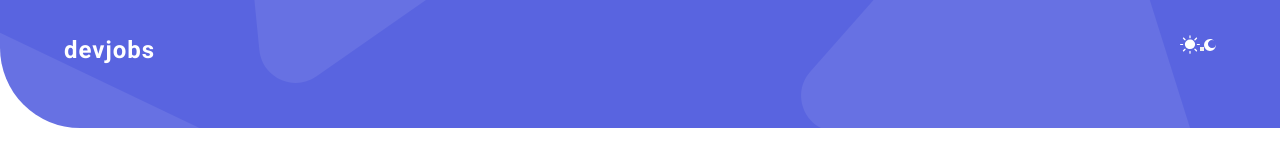
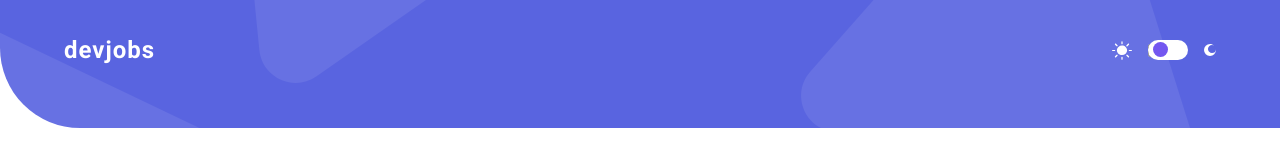
Before and after one commit to focuscw0w/devjobs-app, a Vue app: page / in a window 1280 px wide. Shown: the top 160 px of the page. Built offline with nearby package versions, Linux system fonts and the light colour scheme.

Commit message:
switch button

```diff
--- a/src/assets/scss/components/_main-header.scss
+++ b/src/assets/scss/components/_main-header.scss
@@ -6,4 +6,10 @@
     background-size: cover;
     border-bottom-left-radius: 5em 5em;
     padding-top: 2em;
+
+    .theme-switch {
+        display: flex;
+        align-items: center;
+        gap: .5em;
+    }
 }
--- /dev/null
+++ b/src/assets/scss/components/_switch-button.scss
@@ -0,0 +1,35 @@
+.switch {
+  position: relative;
+  display: inline-block;
+  width: 40px;
+  height: 20px;
+  margin: 0 0.5em;
+
+  .slider {
+    position: absolute;
+    cursor: pointer;
+    top: 0;
+    left: 0;
+    right: 0;
+    bottom: 0;
+    background-color: #ffffff;
+    border-radius: 2em;
+    transition: 0.4s;
+
+    &::before {
+      position: absolute;
+      content: "";
+      height: 15px;
+      width: 15px;
+      left: 5px;
+      bottom: 3px;
+      background-color: rgb(115, 87, 240);
+      border-radius: 34px;
+      transition: 0.4s;
+    }
+  }
+
+  input:checked + .slider::before {
+    transform: translateX(15px);
+  }
+}
--- a/src/assets/scss/main.scss
+++ b/src/assets/scss/main.scss
@@ -1,5 +1,4 @@
 /* Abstracts */
-@import "./abstracts/variables";
 @import "./abstracts/mixins";
 @import "./abstracts/containers";
 
@@ -9,6 +8,7 @@
 
 /* Components */
 @import "./components/main-header";
+@import "./components/switch-button";
 
 /* Layout */
 
@@ -16,4 +16,6 @@
 
 /* Themes */
 
+/* Framework */
+
 @import 'bulma/css/bulma.css'
--- a/src/components/HeaderBackground.vue
+++ b/src/components/HeaderBackground.vue
@@ -4,7 +4,7 @@
             <h3 class="main-header__heading">devjobs</h3>
             <div class="theme-switch">
                 <img src="@/assets/images/desktop/icon-sun.svg" alt="light theme">
-                <button type="button" class="btn-switch"></button>
+                <SwitchButton />
                 <img src="@/assets/images/desktop/icon-moon.svg" alt="dark theme">
             </div>
         </div>
@@ -12,8 +12,9 @@
 </template>
 
 <script>
+import SwitchButton from "@/components/SwitchButton.vue";
 export default {
-
+    components: { SwitchButton }
 }
 </script>
 
--- /dev/null
+++ b/src/components/SwitchButton.vue
@@ -0,0 +1,32 @@
+<template>
+  <label for="checkbox" class="switch" @click="toggleTheme">
+    <input type="checkbox" :checked="darkTheme" />
+    <span class="slider"></span>
+  </label>
+</template>
+
+<script>
+import { reactive, toRefs } from "@vue/reactivity";
+export default {
+  setup() {
+    // refactor with vuex
+
+    const state = reactive({
+      darkTheme: false,
+    });
+
+    const toggleTheme = () => {
+      state.darkTheme = !state.darkTheme;
+    };
+
+    return {
+      ...toRefs(state),
+      toggleTheme,
+    };
+  },
+};
+</script>
+
+<style lang="scss">
+@import "@/assets/scss/main.scss";
+</style>
```
Also changed, not shown: src/components/Card.vue (added, +36 -0 lines).
